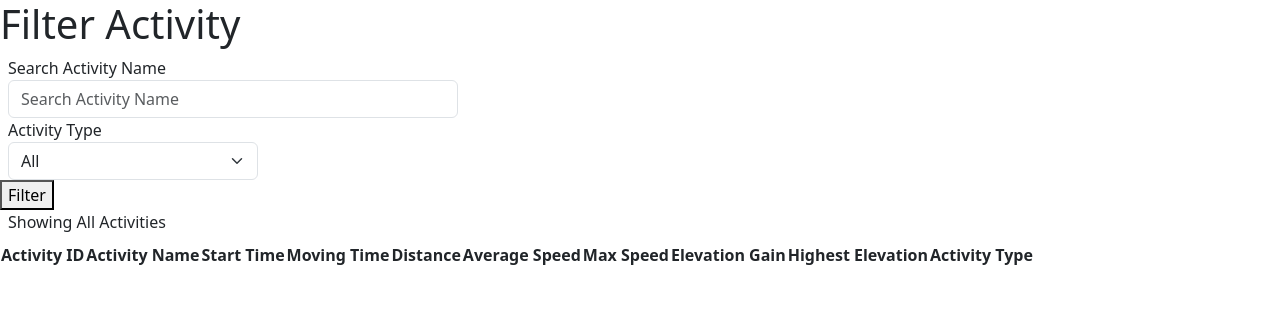
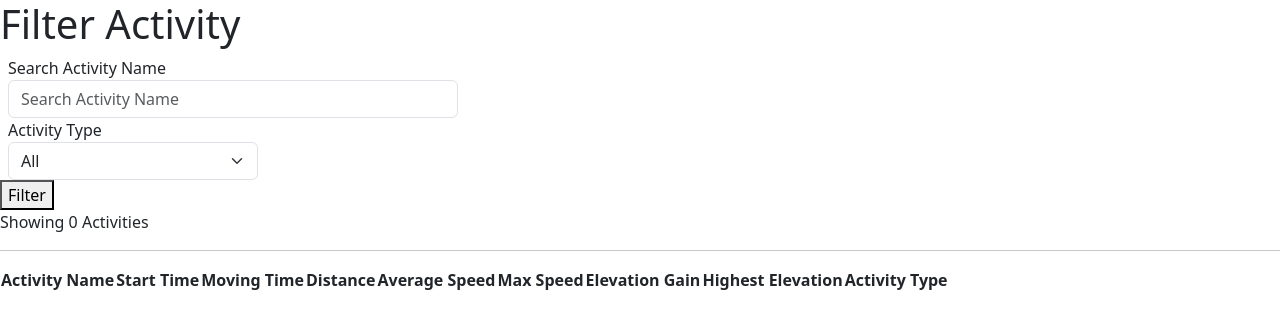
Before and after one commit to KColagiovanni/Strava_Activity, a Flask app: page /activity in a window 1280 px wide. Shown: the top 329 px of the page. Run offline with Flask 3, Linux system fonts and the light colour scheme; data comes from the database, SQL or seed files in the repository; lists and menus that the app fills with data are empty.

Commit message:
Able to show all activities when "All" activity types are selected. Added an activity count to display the number of activities being shown. Created a to-do list. Trying to get the text search working so it will check if any of theactivity types containg the entered word and not exact matches only.

```diff
--- /dev/null
+++ b/To Do List.txt
@@ -0,0 +1,5 @@
+* Change the activity name search to be <search text> includes and not be an exact match.
+* Add filter option to dates (from and to), distance, elevation gain, highest elevation, average speed, max speed, moving
+time (more than X, less than X), commute/workout/race, and activity type.
+* Make activity names a link that when clicked in will bring the user to the activity, which shows the details of the
+activity.
--- a/app.py
+++ b/app.py
@@ -1,5 +1,6 @@
 from flask import Flask, render_template, request, redirect
 from flask_sqlalchemy import SQLAlchemy
+from sqlalchemy.sql.operators import ilike_op
 
 app = Flask(__name__)
 app.config['SQLALCHEMY_DATABASE_URI'] = 'sqlite:///strava_data.db'
@@ -43,35 +44,37 @@ def activity():
     selected_activity = None
     activities = ''
     filters = None
+    num_of_activities_string = 'Showing 0 Activities'
 
     print(f'request.method is: {request.method}')
     print(f"activity_name_search is: {request.form.get('activity_search')}")
     print(f"request.form.get('dropdown-menu') is: {request.form.get('options')}")
 
     if request.method == 'POST':
-        activity_name_search = request.form.get('activity_search') or None
-        selected_activity_type = request.form.get('options') or None
+        # activity_name_search = request.form.get('activity_search') or None
+        text_search = request.form.get('activity_search') or None
+        selected_activity_type = request.form.get('options')
 
-    #
-    #     print(f'selected_activity is: {selected_activity}')
-    #
+
+        print(f'selected_activity_type is: {selected_activity_type}')
+
         filters = {}
-        if activity_name_search:
-            filters['activity_name'] = activity_name_search
-        if selected_activity_type:
+        # if activity_name_search:
+        #     filters['activity_name'] = activity_name_search
+        if selected_activity_type != 'All':
             filters['activity_type'] = selected_activity_type
 
-        # if selected_activity == 'All':
-        #     selected_activity_choice = '*'
-        #     # activities = Activity.query.order_by(Activity.activity_id).all()
-        # else:
-        #     selected_activity_choice = selected_activity
-        # activities = Activity.query.filter_by(activity_type=selected_activity).order_by(Activity.activity_id).all()
-        activities = Activity.query.filter_by(**filters).order_by(Activity.start_time).all()
-        # print(f'activities is: {activities}')
-        # if activities
+        query_string = Activity.query.filter_by(**filters).filter(ilike_op(Activity.activity_name, f'{text_search}')).order_by(Activity.start_time.desc())
+        # query_string = Activity.query.filter_by(**filters).order_by(Activity.start_time.desc())
 
-        # filtered_activities = Activity.query.
+        # activities = Activity.query.filter_by(**filters).filter(Activity.activity_name.ilike(f'{text_search}')).order_by(Activity.start_time.desc()).all()
+        activities = query_string.all()
+        num_of_activities = query_string.count()
+
+        if num_of_activities == 1:
+            num_of_activities_string = f'Showing {num_of_activities} Activity'
+        else:
+            num_of_activities_string = f'Showing {num_of_activities} Activities'
 
     # Group the activity types and create a list of each activity type to be used to populate the dropdown menu options.
     activity_type_categories = Activity.query.with_entities(Activity.activity_type).group_by(Activity.activity_type).all()
@@ -80,7 +83,8 @@ def activity():
     return render_template(
         'filter_activities.html',
         activities=activities,
-        activity_type_list=activity_type_list
+        activity_type_list=activity_type_list,
+        num_of_activities=num_of_activities_string
     )
 
 if __name__ == '__main__':
--- a/templates/filter_activities.html
+++ b/templates/filter_activities.html
@@ -34,11 +34,13 @@
     <!--                <li><a class="dropdown-item" value="{{ type }}">{{ type }}</a></li>-->
     <!--            {% endfor %}-->
     <!--        </ul>-->
-        <div id="activity-type" class="ms-2 mb-2">Showing All Activities</div>
+<!--        <div id="activity-type" class="ms-2 mb-2">Showing All Activities</div>-->
+        <div>{{ num_of_activities }}</div>
     </div>
+    <hr>
     <table>
         <tr>
-            <th>Activity ID</th>
+<!--            <th>Activity ID</th>-->
             <th>Activity Name</th>
             <th>Start Time</th>
             <th>Moving Time</th>
@@ -51,7 +53,7 @@
         </tr>
         {% for activity in activities %}
         <tr>
-            <td>{{ activity.activity_id }}</td>
+<!--            <td>{{ activity.activity_id }}</td>-->
             <td>{{ activity.activity_name }}</td>
             <td>{{ activity.start_time }}</td>
             <td>{{ activity.moving_time }}</td>
```
